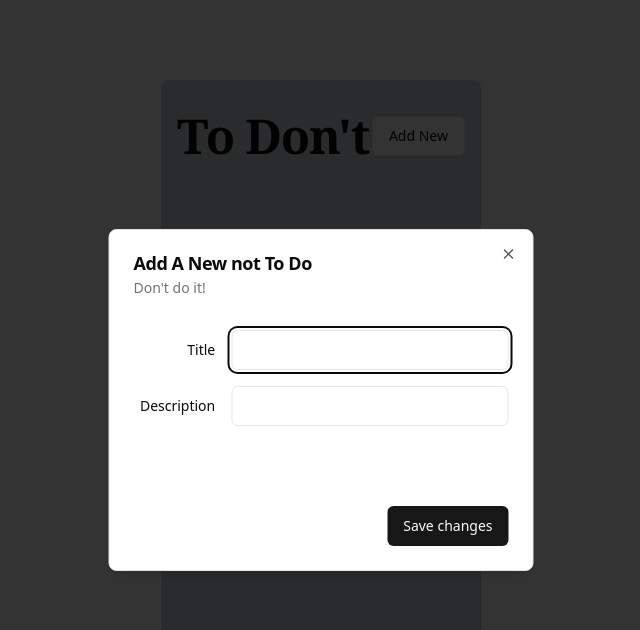
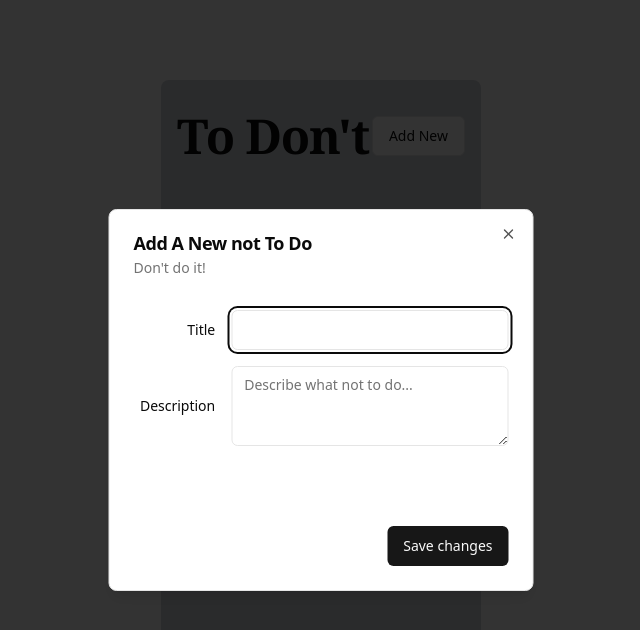
Before and after one commit to Akiful-Islam/Not-ToDo-List, a React (Vite) app: page / in a window 1280 px wide. Both pictures are taken after a click on the button "Add New". Shown: the top 630 px of the page, without its empty margins (319-959 px from the left). Built offline with nearby package versions, Linux system fonts and the light colour scheme.

Commit message:
Add and implement textarea

```diff
--- a/src/components/AddTodo.tsx
+++ b/src/components/AddTodo.tsx
@@ -10,6 +10,7 @@
 } from "@/components/ui/dialog";
 import { Input } from "@/components/ui/input";
 import { Label } from "@/components/ui/label";
+import { Textarea } from "@/components/ui/textarea";
 
 type Props = {
   buttonLabel: string;
@@ -42,7 +43,11 @@
             <Label htmlFor="description" className="text-right">
               Description
             </Label>
-            <Input id="description" value="" className="col-span-3" />
+            <Textarea
+              id="description"
+              className="col-span-3"
+              placeholder="Describe what not to do..."
+            />
           </div>
           <div className="grid grid-cols-4 items-center gap-4"></div>
           <div className="grid grid-cols-4 items-center gap-4"></div>
--- /dev/null
+++ b/src/components/ui/textarea.tsx
@@ -0,0 +1,24 @@
+import * as React from "react"
+
+import { cn } from "@/lib/utils"
+
+export interface TextareaProps
+  extends React.TextareaHTMLAttributes<HTMLTextAreaElement> {}
+
+const Textarea = React.forwardRef<HTMLTextAreaElement, TextareaProps>(
+  ({ className, ...props }, ref) => {
+    return (
+      <textarea
+        className={cn(
+          "flex min-h-[80px] w-full rounded-md border border-input bg-background px-3 py-2 text-sm ring-offset-background placeholder:text-muted-foreground focus-visible:outline-none focus-visible:ring-2 focus-visible:ring-ring focus-visible:ring-offset-2 disabled:cursor-not-allowed disabled:opacity-50",
+          className
+        )}
+        ref={ref}
+        {...props}
+      />
+    )
+  }
+)
+Textarea.displayName = "Textarea"
+
+export { Textarea }
```
